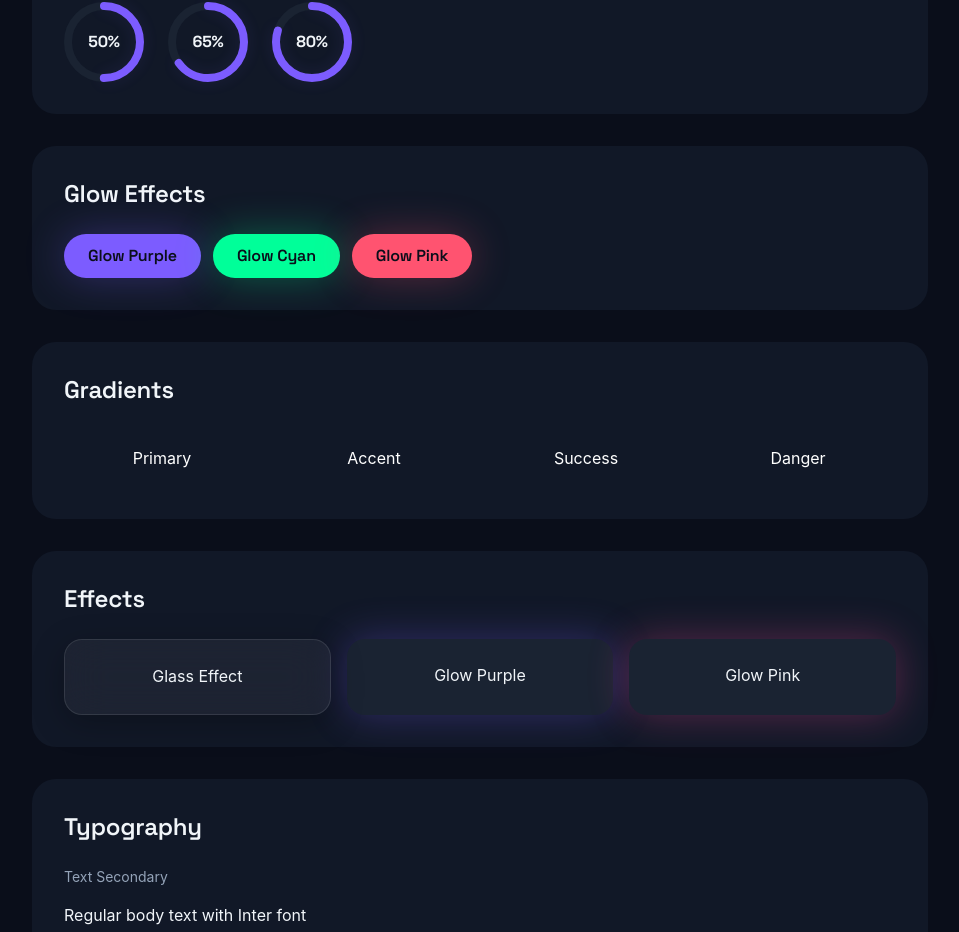
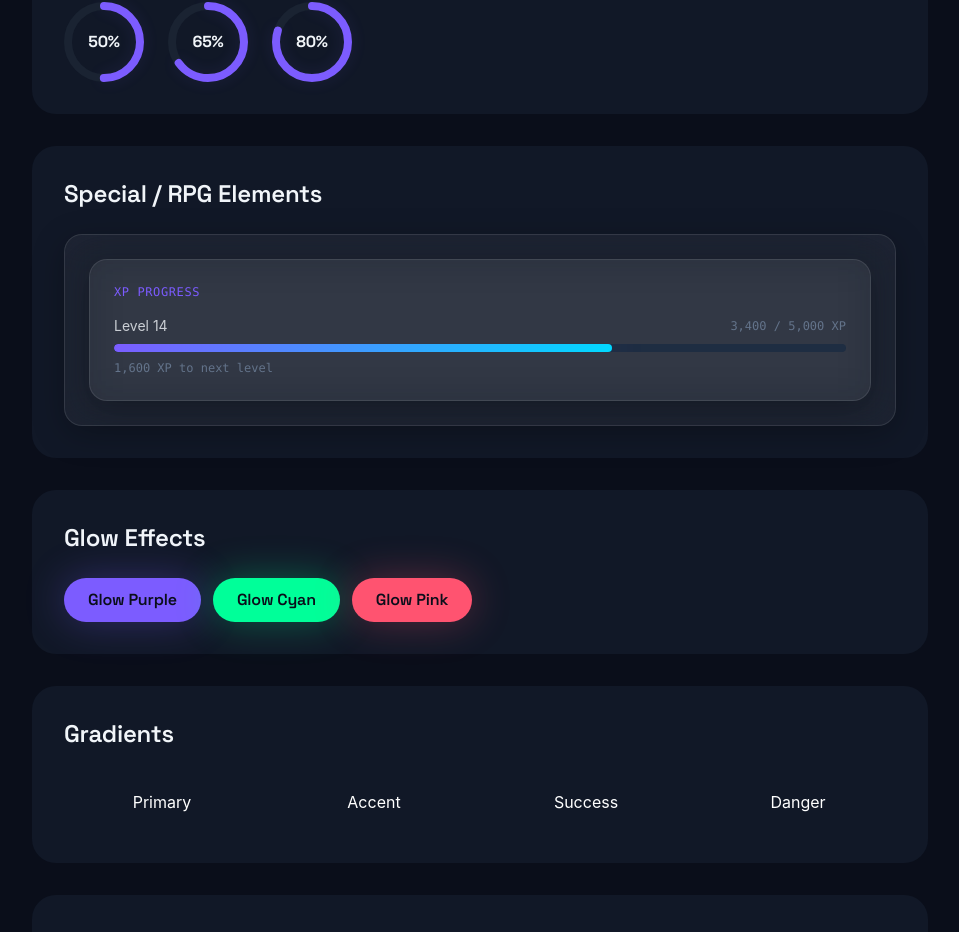
Before and after one commit to idarigan/dara-ui, a React (Vite) app: page / in a window 1280 px wide. Shown: the part 7242-8174 px from the top of the page, without its empty margins (160-1119 px from the left). Built offline with nearby package versions, Linux system fonts and the light colour scheme; a web font is replaced by a local one.

Commit message:
feat: add XPBar component with gradient fill animation and level display

```diff
--- a/src/App.tsx
+++ b/src/App.tsx
@@ -11,6 +11,7 @@ import { ToastProvider, useToast } from "./components/Toast";
 import { Avatar } from "./components/Avatar/Avatar";
 import { Tooltip } from "./components/Tooltip/Tooltip";
 import { Progress } from "./components/Progress/Progress";
+import { XPBar } from "./components/XPBar";
 import useDirection from "./hooks/useDirection";
 import "./styles/index.css";
 
@@ -1274,6 +1275,17 @@ function AppContent() {
           </div>
         </section>
 
+        {/* ----- PROGRESS SHOWCASE ----- */}
+        <section className="p-8 mb-8 rounded-[var(--radius-large)] bg-[var(--color-bg-secondary)]">
+          <h2 className="text-2xl font-semibold mb-6">
+            Special / RPG Elements
+          </h2>
+
+          <div className="glass p-6 float-card">
+            <XPBar value={3400} max={5000} level={14} />
+          </div>
+        </section>
+
         {/* ----- GLOW SHOWCASE ----- */}
         <section className="p-8 mb-8 rounded-[var(--radius-large)] bg-[var(--color-bg-secondary)]">
           <h2 className="text-2xl font-semibold mb-6">Glow Effects</h2>
--- /dev/null
+++ b/src/components/XPBar/XPBar.tsx
@@ -0,0 +1,92 @@
+import React from "react";
+
+export interface XPBarProps {
+  /**
+   * Current XP value
+   * @default 0
+   */
+  value?: number;
+  /**
+   * Maximum XP for current level
+   * @default 5000
+   */
+  max?: number;
+  /**
+   * Current level number
+   * @default 1
+   */
+  level?: number;
+  /**
+   * Show label text
+   * @default true
+   */
+  showLabel?: boolean;
+  /**
+   * Additional className
+   */
+  className?: string;
+}
+
+/**
+ * Dara UI XPBar - RPG-style experience progress bar
+ *
+ * Features:
+ * - Gradient fill animation (purple to cyan)
+ * - Level display
+ * - "X XP to next level" helper text
+ * - Glow effect on fill
+ * - Theme-aware colors
+ */
+export const XPBar: React.FC<XPBarProps> = ({
+  value = 0,
+  max = 5000,
+  level = 1,
+  showLabel = true,
+  className = "",
+}) => {
+  // Clamp value between 0 and max
+  const clampedValue = Math.max(0, Math.min(value, max));
+  const percentage = (clampedValue / max) * 100;
+  const xpToNext = max - clampedValue;
+
+  return (
+    <div className={`glass p-6 float-card ${className}`}>
+      {/* XP Progress label */}
+      <p className="font-mono text-xs text-[var(--color-primary)] uppercase tracking-wider mb-4">
+        XP Progress
+      </p>
+
+      {/* Level and XP display */}
+      <div className="flex items-center justify-between mb-2">
+        <span className="font-accent text-sm text-[var(--color-text-primary)]/80">
+          Level {level}
+        </span>
+        <span className="font-mono text-xs text-[var(--color-text-tertiary)]">
+          {clampedValue.toLocaleString()} / {max.toLocaleString()} XP
+        </span>
+      </div>
+
+      {/* Progress bar track */}
+      <div className="xp-bar-track">
+        <div
+          className="xp-bar-fill"
+          style={{ width: `${percentage}%` }}
+          role="progressbar"
+          aria-valuenow={clampedValue}
+          aria-valuemin={0}
+          aria-valuemax={max}
+        />
+      </div>
+
+      {/* XP to next level */}
+      {showLabel && (
+        <p className="font-mono text-xs text-[var(--color-text-tertiary)] mt-2">
+          {xpToNext.toLocaleString()} XP to next level
+        </p>
+      )}
+    </div>
+  );
+};
+
+XPBar.displayName = "XPBar";
+export default XPBar;
--- /dev/null
+++ b/src/components/XPBar/index.ts
@@ -0,0 +1,3 @@
+export { XPBar } from "./XPBar";
+export type { XPBarProps } from "./XPBar";
+export { XPBar as default } from "./XPBar";
```
Also changed, not shown: 1 other file (tests, documents, lock files or other folders).
